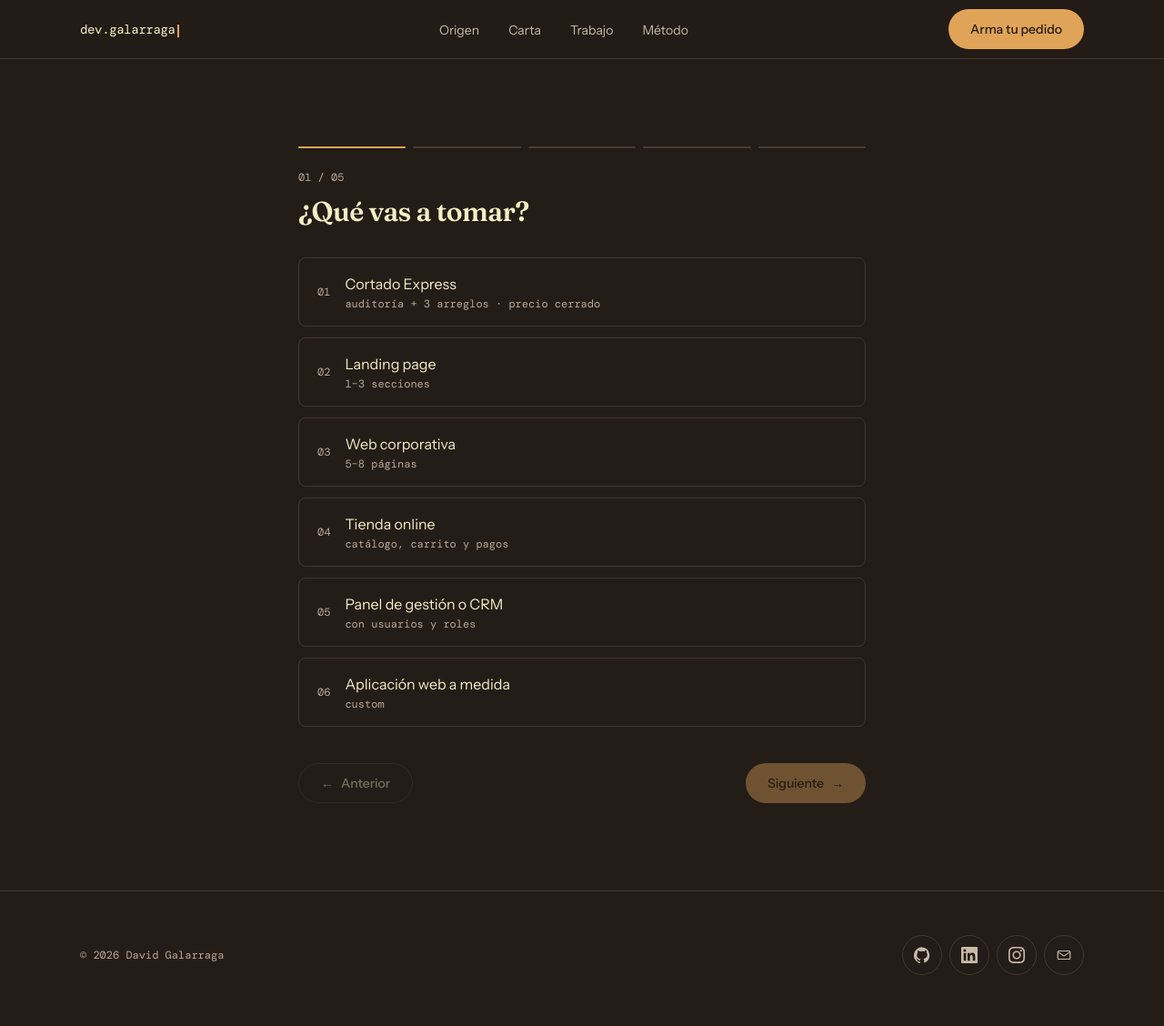
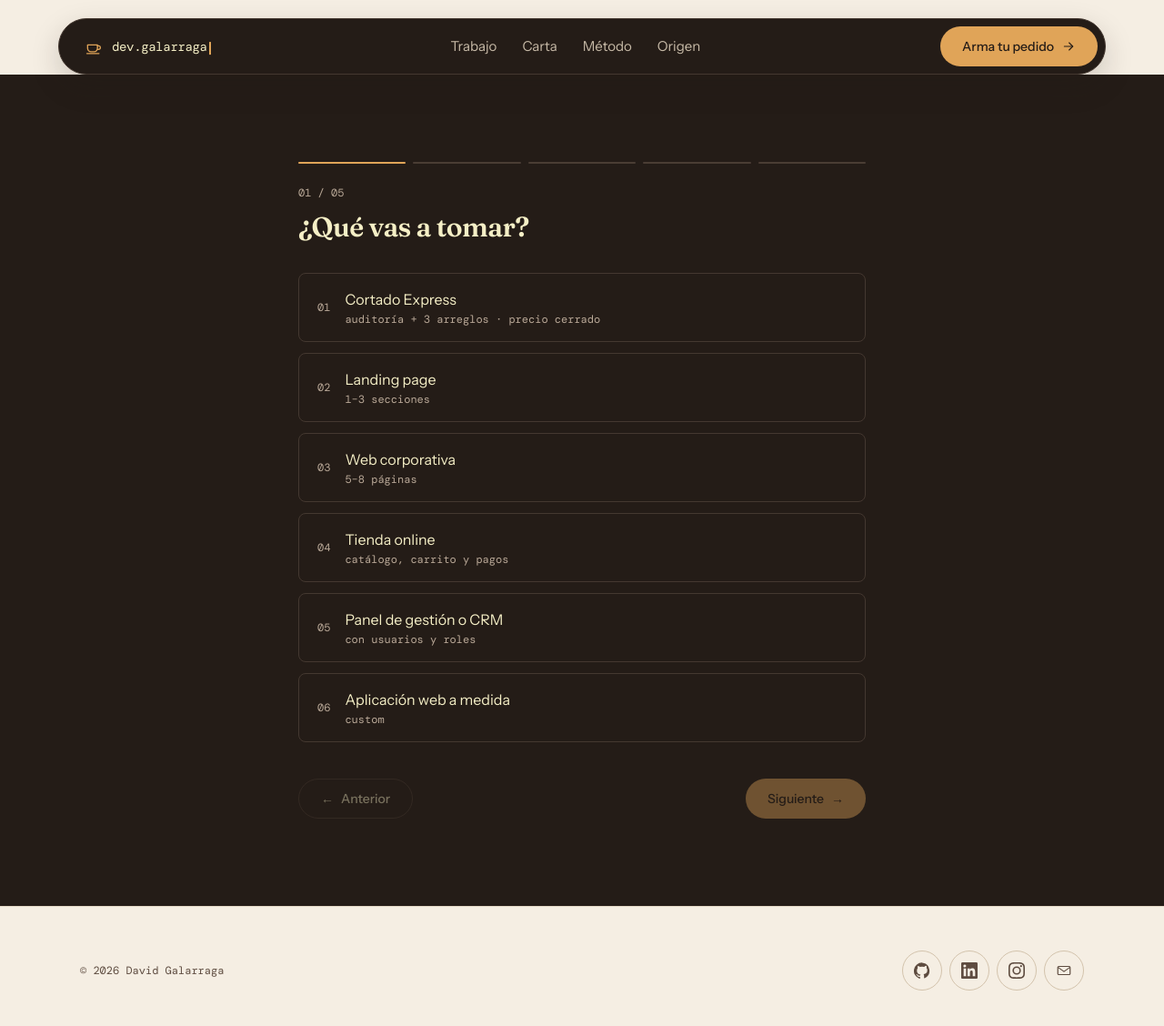
Before and after one commit to dgalarraga00/galarraga-dev, a Next.js app: page /comanda in a window 1280 px wide. Shown: the top 1128 px of the page at 91% size. Built offline with nearby package versions, Linux system fonts and the light colour scheme.

Commit message:
feat(theme): switch to light café con leche palette

```diff
--- a/src/app/comanda/page.tsx
+++ b/src/app/comanda/page.tsx
@@ -8,5 +8,12 @@ export const metadata: Metadata = {
 };
 
 export default function ComandaPage() {
-  return <Comanda />;
+  // The order pad is written against the espresso palette. Rather than keep
+  // two themes in one component, the whole page sits on a dark block — the
+  // pill header floats over it and the footer closes it on the light ground.
+  return (
+    <div className="surface-dark bg-espresso text-crema">
+      <Comanda />
+    </div>
+  );
 }
--- a/src/app/globals.css
+++ b/src/app/globals.css
@@ -1,41 +1,50 @@
 @import "tailwindcss";
 
 /* ==========================================================================
-   Design tokens — "Café de especialidad"
-   Warm dark palette. Never pure black: every neutral is tinted toward brown
-   so the surface reads as roasted, not as a default dark theme.
+   Design tokens — "Café con leche"
+   Light theme. The page is milk-coffee; espresso is reserved for accent
+   blocks (nav pill, hero band, alternate project card, cup stage, closing
+   CTA). Every neutral is tinted toward brown — never pure white or black.
    ========================================================================== */
 
 @theme {
-  /* Surfaces — dark roast.
-     The previous ground (#4A2E27) read as chocolate rather than coffee: it was
-     47% saturated and far too light for a page background. This one keeps the
-     warm tint but drops to 36% saturation, in the same family as the reference
-     sites. Every ratio below is measured against --color-espresso. */
-  --color-espresso: #241c17; /* page background */
-  --color-tostado: #312822; /* raised surface — 1.16:1, felt not read */
-  --color-vino: #2a0a0c; /* section band — still darker than the page */
-  --color-poso: #443830; /* hairlines — 1.48:1 */
-  --color-poso-strong: #4a3d34; /* hover borders — 1.60:1 */
+  /* Light surfaces */
+  --color-ground: #f5eee3; /* page background (leche) */
+  --color-card: #fffbf4; /* raised card */
+  --color-line: #e2d6c4; /* hairlines */
+  --color-line-dashed: #d3c3ac; /* dashed outlines, step dividers */
+  --color-tape: #eadcc4; /* washi-tape labels */
 
-  /* Ink */
-  --color-crema: #f5efc6; /* primary text   — 14.4:1  AAA */
-  --color-leche: #c8bba8; /* secondary text —  8.9:1  AAA */
-  /* Tertiary. It carries 12px mono labels (N.º 01, "opcional", the //
-     comments), so it has to clear 4.5:1 as SMALL text — the "decorative"
-     label is not a licence to drop below AA. */
-  --color-vapor: #baa998; /* 7.4:1 */
+  /* Light ink. Ratios are measured on --color-ground. */
+  --color-ink: #241c17; /* primary text   — 15.6:1 */
+  --color-ink-2: #5e4c40; /* secondary text —  6.6:1 */
+  --color-ink-3: #7a6a5d; /* inactive ink   —  4.5:1, large text only */
+  --color-copper: #8a4f1c; /* accent text on light — 5.7:1 */
 
-  /* Accent — amber, flat, never a gradient.
-     The darker ground buys back the margin that was lost earlier, so the amber
-     returns to its richer value instead of the paler stand-in. */
-  --color-ambar: #e0a458; /* 7.68:1  AAA */
-  --color-cobre: #c97b3c;
+  /* Dark blocks — the espresso palette. These names predate the light theme
+     and keep their meaning: they are the surfaces and ink used INSIDE a dark
+     block (and across the whole /comanda page). */
+  --color-espresso: #241c17; /* dark block background */
+  --color-tostado: #312822; /* raised surface inside a dark block */
+  --color-vino: #2a0a0c; /* section band — still darker than espresso */
+  --color-poso: #443830; /* hairlines inside a dark block */
+  --color-poso-strong: #4a3d34; /* hover borders inside a dark block */
+
+  --color-crema: #f5efc6; /* primary text on dark   — 14.4:1 */
+  --color-leche: #c8bba8; /* secondary text on dark —  8.9:1 */
+  --color-vapor: #baa998; /* tertiary text on dark  —  7.4:1 */
+
+  /* Accent — amber, flat, never a gradient. Always carries espresso text; as
+     a text colour it only appears on dark grounds (7.68:1). */
+  --color-ambar: #e0a458;
+  --color-cobre: #c97b3c; /* hover for amber fills */
 
   /* Typefaces */
   --font-display: var(--font-fraunces), Georgia, "Times New Roman", serif;
   --font-sans: var(--font-instrument), ui-sans-serif, system-ui, sans-serif;
   --font-mono: var(--font-dm-mono), ui-monospace, "SF Mono", monospace;
+  /* Handwritten tape labels. Used sparingly, always short, never body copy. */
+  --font-hand: var(--font-caveat), "Bradley Hand", cursive;
 
   /* Motion — curves come from a fixed table, never approximated inline.
      ease-in is deliberately absent: it starts slow and delays the exact
@@ -52,13 +61,13 @@
 }
 
 html {
-  background-color: var(--color-espresso);
-  color-scheme: dark;
+  background-color: var(--color-ground);
+  color-scheme: light;
 }
 
 body {
-  background-color: var(--color-espresso);
-  color: var(--color-crema);
+  background-color: var(--color-ground);
+  color: var(--color-ink);
   font-family: var(--font-sans);
   -webkit-font-smoothing: antialiased;
   text-rendering: optimizeLegibility;
@@ -80,11 +89,16 @@ html.lenis body {
 }
 
 /* Focus stays visible everywhere. This only restyles the ring to fit the
-   palette — it never removes it. */
+   palette — it never removes it. Amber is invisible on milk-coffee (1.9:1), so
+   the default ring is espresso; inside a dark block it flips to amber. */
 :focus-visible {
-  outline: 2px solid var(--color-ambar);
+  outline: 2px solid var(--color-ink);
   outline-offset: 3px;
   border-radius: 2px;
+}
+
+.surface-dark :focus-visible {
+  outline-color: var(--color-ambar);
 }
 
 .font-display {
--- a/src/app/layout.tsx
+++ b/src/app/layout.tsx
@@ -1,5 +1,5 @@
 import type { Metadata } from "next";
-import { DM_Mono, Fraunces, Instrument_Sans } from "next/font/google";
+import { Caveat, DM_Mono, Fraunces, Instrument_Sans } from "next/font/google";
 import { SmoothScroll } from "@/components/SmoothScroll";
 import { SiteHeader } from "@/components/SiteHeader";
 import { SiteFooter } from "@/components/SiteFooter";
@@ -37,6 +37,14 @@ const dmMono = DM_Mono({
   display: "swap",
 });
 
+/** Handwritten tape labels ("recién tostado", "elige tu café"). One weight. */
+const caveat = Caveat({
+  variable: "--font-caveat",
+  subsets: ["latin"],
+  weight: ["600"],
+  display: "swap",
+});
+
 export const metadata: Metadata = {
   title: `${profile.name} — ${profile.role}`,
   description: profile.subheadline,
@@ -46,9 +54,9 @@ export default function RootLayout({ children }: LayoutProps<"/">) {
   return (
     <html
       lang="es"
-      className={`${fraunces.variable} ${instrument.variable} ${dmMono.variable} h-full antialiased`}
+      className={`${fraunces.variable} ${instrument.variable} ${dmMono.variable} ${caveat.variable} h-full antialiased`}
     >
-      <body className="bg-espresso text-crema flex min-h-full flex-col">
+      <body className="bg-ground text-ink flex min-h-full flex-col">
         <SmoothScroll />
         <SiteHeader />
         <main className="flex-1">{children}</main>
--- a/src/components/Button.tsx
+++ b/src/components/Button.tsx
@@ -1,7 +1,11 @@
 import Link from "next/link";
 import type { ComponentProps, ReactNode } from "react";
 
-type Variant = "solid" | "outline";
+/**
+ * solid / outline are for dark grounds (amber fill, crema outline) and are what
+ * /comanda uses. ink / outlineInk are their counterparts on the light ground.
+ */
+type Variant = "solid" | "outline" | "ink" | "outlineInk";
 
 const base =
   "inline-flex items-center justify-center gap-2 rounded-full px-6 " +
@@ -17,6 +21,9 @@ const variants: Record<Variant, string> = {
   solid: "bg-ambar text-espresso hover:bg-cobre",
   outline:
     "border border-poso-strong text-crema hover:border-ambar hover:text-ambar",
+  ink: "bg-espresso text-crema hover:bg-tostado",
+  outlineInk:
+    "border-[1.5px] border-ink text-ink hover:bg-ink hover:text-crema",
 };
 
 type ButtonLinkProps = ComponentProps<typeof Link> & {
--- a/src/components/SiteFooter.tsx
+++ b/src/components/SiteFooter.tsx
@@ -5,9 +5,9 @@ const year = new Date().getFullYear();
 
 export function SiteFooter() {
   return (
-    <footer className="border-poso border-t">
+    <footer className="border-line border-t">
       <div className="mx-auto flex max-w-6xl flex-col gap-6 px-6 py-12 sm:flex-row sm:items-center sm:justify-between">
-        <p className="text-vapor font-mono text-xs">
+        <p className="text-ink-2 font-mono text-xs">
           © {year} {profile.name}
         </p>
         <SocialLinks variant="compact" />
--- a/src/components/SiteHeader.tsx
+++ b/src/components/SiteHeader.tsx
@@ -1,37 +1,44 @@
 import Link from "next/link";
 import { ButtonLink } from "./Button";
+import { CoffeeCup } from "./icons/CoffeeCup";
+import { IconArrowRight } from "./icons/ui";
 import { Typewriter } from "./Typewriter";
 import { profile } from "@/content/site";
 
 const links = [
+  { href: "/#barra", label: "Trabajo" },
+  { href: "/#carta", label: "Carta" },
+  { href: "/#metodo", label: "Método" },
   { href: "/#origen", label: "Origen" },
-  { href: "/#carta", label: "Carta" },
-  { href: "/#barra", label: "Trabajo" },
-  { href: "/#metodo", label: "Método" },
 ];
 
+/**
+ * Floating espresso pill. The wrapper ignores pointer events so the strip of
+ * page beside the pill stays clickable; only the pill itself takes them.
+ */
 export function SiteHeader() {
   return (
-    <header className="border-poso bg-espresso/85 sticky top-0 z-50 border-b backdrop-blur-md">
-      <div className="mx-auto flex h-16 max-w-6xl items-center justify-between gap-6 px-6">
+    <header className="surface-dark pointer-events-none sticky top-0 z-50 px-4 pt-4 sm:px-6 sm:pt-5">
+      <div className="bg-espresso text-crema border-poso pointer-events-auto mx-auto flex max-w-6xl items-center justify-between gap-4 rounded-full border py-2 pr-2 pl-5 shadow-[0_12px_32px_rgba(36,28,23,0.18)] sm:pl-7">
         <Link
           href="/"
           aria-label={`${profile.wordmark} — inicio`}
           // shrink-0 matters: the typed wordmark measures itself with an
           // invisible copy of the full string, and a shrinkable flex item
           // clips that measurement on narrow screens.
-          className="text-crema shrink-0 font-mono text-sm tracking-tight whitespace-nowrap"
+          className="text-crema flex shrink-0 items-center gap-2.5 font-mono text-sm tracking-tight whitespace-nowrap"
         >
+          <CoffeeCup className="text-ambar size-5" />
           <Typewriter text={profile.wordmark} />
         </Link>
 
         <nav aria-label="Principal" className="hidden md:block">
-          <ul className="flex items-center gap-8">
+          <ul className="flex items-center gap-7">
             {links.map((link) => (
               <li key={link.href}>
                 <Link
                   href={link.href}
-                  className="text-leche hover:text-crema text-sm transition-colors duration-[--dur-hint] ease-[--ease-out]"
+                  className="text-leche hover:text-crema inline-flex min-h-11 items-center text-[15px] transition-colors duration-[--dur-hint] ease-[--ease-out]"
                 >
                   {link.label}
                 </Link>
@@ -42,6 +49,7 @@ export function SiteHeader() {
 
         <ButtonLink href="/comanda" className="px-5 text-xs sm:text-sm">
           Arma tu pedido
+          <IconArrowRight className="size-4" />
         </ButtonLink>
       </div>
     </header>
--- a/src/components/SocialLinks.tsx
+++ b/src/components/SocialLinks.tsx
@@ -42,7 +42,7 @@ export function SocialLinks({ variant = "labelled" }: SocialLinksProps) {
                 : {})}
               aria-label={compact ? social.label : undefined}
               className={
-                "border-poso text-leche hover:border-ambar hover:text-ambar group inline-flex items-center " +
+                "border-line-dashed text-ink-2 hover:border-ink hover:text-ink group inline-flex items-center " +
                 "rounded-full border transition-[color,border-color,transform] " +
                 "duration-[--dur-control] ease-[--ease-out] active:scale-[0.96] " +
                 (compact
--- a/src/components/icons/ui.tsx
+++ b/src/components/icons/ui.tsx
@@ -89,6 +89,24 @@ const filled: SVGProps<SVGSVGElement> = {
   "aria-hidden": true,
 };
 
+export function IconArrowRight(props: IconProps) {
+  return (
+    <svg {...stroke} {...props}>
+      <path d="M5 12h14" />
+      <path d="m13 6 6 6-6 6" />
+    </svg>
+  );
+}
+
+export function IconArrowDown(props: IconProps) {
+  return (
+    <svg {...stroke} {...props}>
+      <path d="M12 5v14" />
+      <path d="m6 13 6 6 6-6" />
+    </svg>
+  );
+}
+
 export function IconGitHub(props: IconProps) {
   return (
     <svg {...filled} {...props}>
```
Also changed, not shown: odd/tasks/light-coffee-redesign.md (added, +59 -0 lines).
